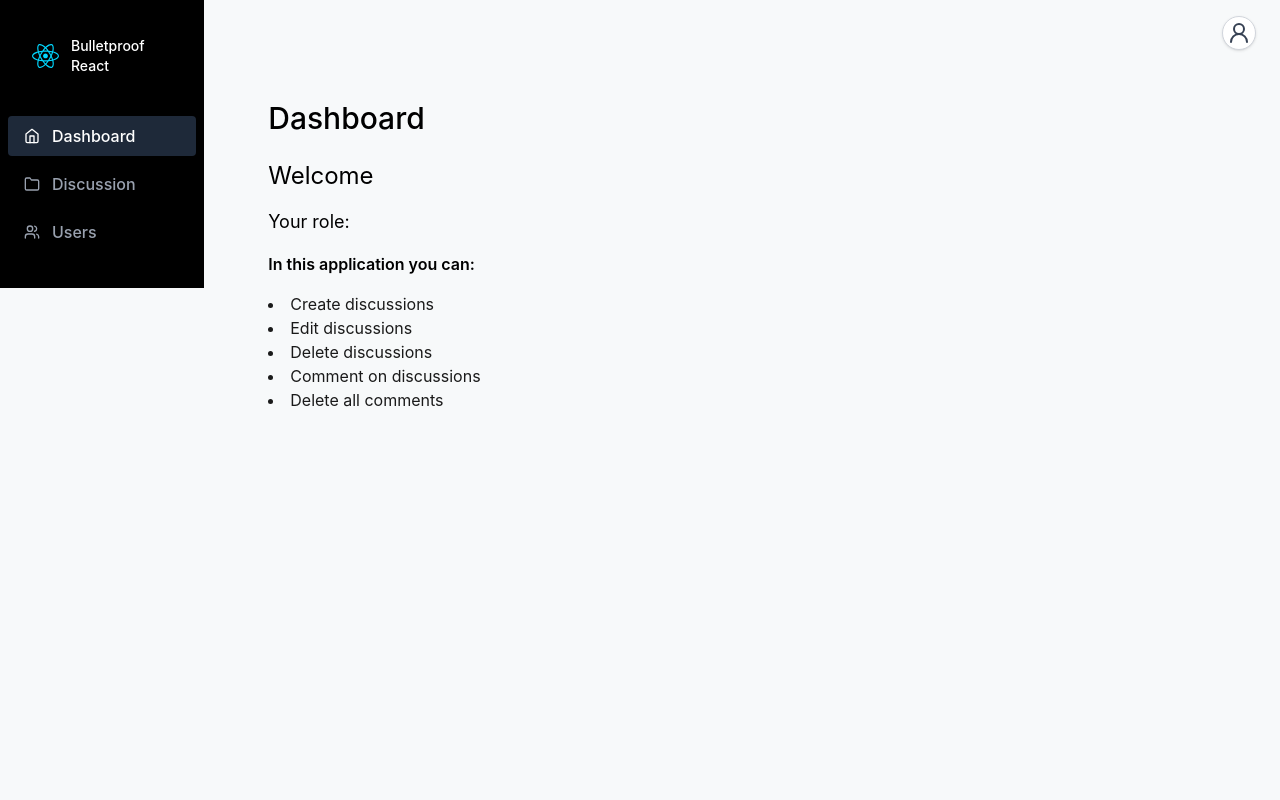
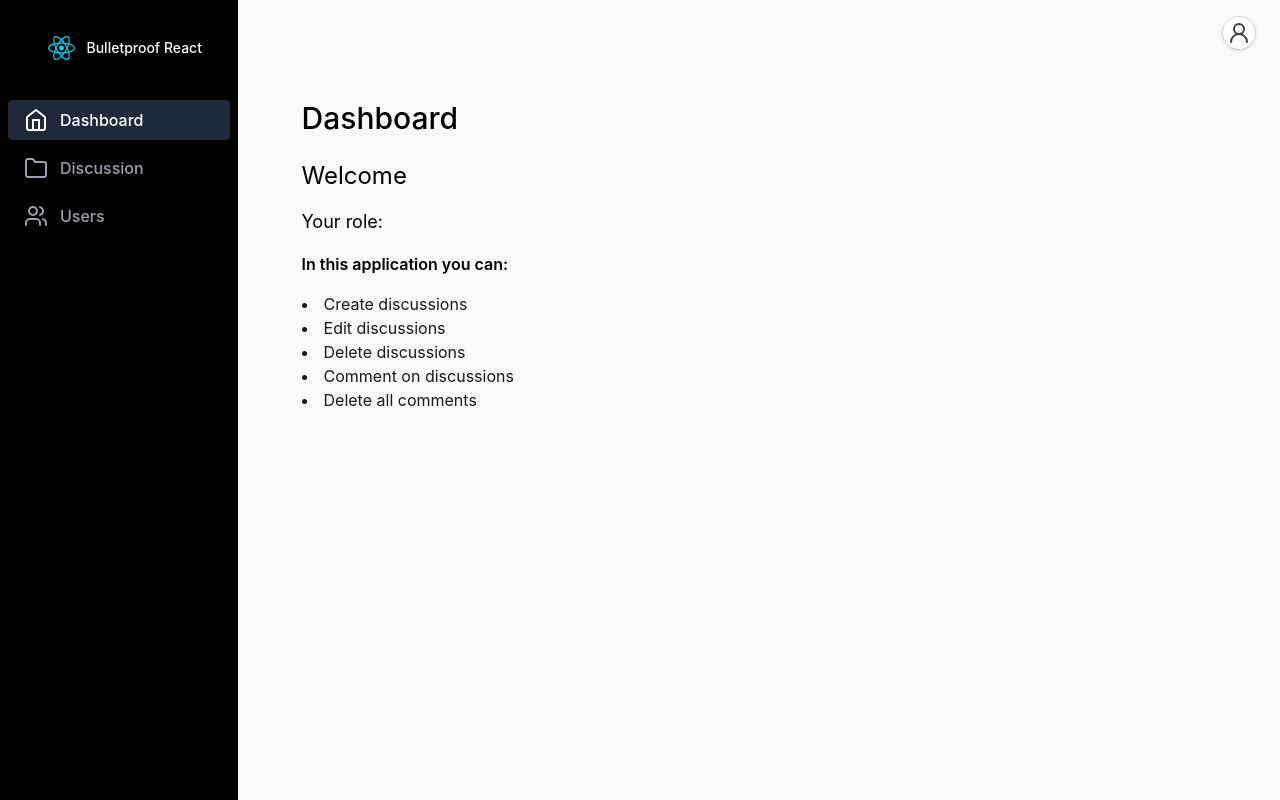
Before and after one commit to psalmotee/bullet-react, a React (Vite) app: page /dashboard in a window 1280 px wide. Built offline with nearby package versions, Linux system fonts and the light colour scheme.

Commit message:
Refactor Sidebar component for improved readability and maintainability
- Updated logic and structure in Sidebar.jsx

```diff
--- a/src/components/dashboard/Sidebar.jsx
+++ b/src/components/dashboard/Sidebar.jsx
@@ -1,7 +1,6 @@
 "use client";
 
 import reactLogo from "../../assets/react.svg";
-import { useState } from "react";
 import { Link, useLocation } from "react-router-dom";
 import { FiHome, FiFolder } from "react-icons/fi";
 import { LuUsers } from "react-icons/lu";
@@ -17,7 +16,7 @@ function Sidebar() {
 
   return (
     <>
-      <div className="bg-black w-60 py-9 px-2 h-full flex flex-col">
+      <div className="bg-black w-72 min-h-screen py-9 px-2 flex flex-col">
         <div className="flex items-center justify-center pl-6">
           <a href="/" className="flex items-center">
             <img src={reactLogo} className="h-6 w-auto" alt="React logo" />
@@ -38,7 +37,7 @@ function Sidebar() {
                 : "text-gray-400 hover:bg-gray-700 hover:text-white"
               }`}
               >
-                <span className="mr-3">{link.icon}</span>
+              <span className="mr-3 text-2xl">{link.icon}</span>
               {link.name}
               </Link>
             );
```
Lines whose indentation alone changed are shown as unchanged.
